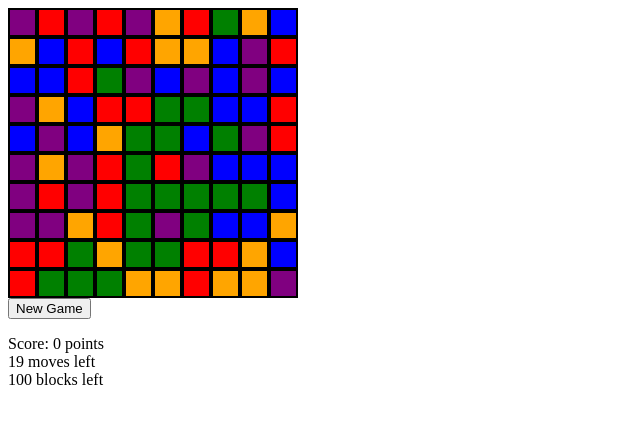
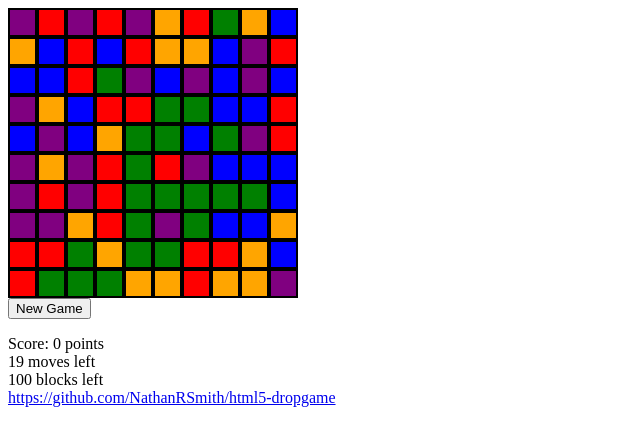
Before and after one commit to NathanRSmith/html5-dropgame, a plain HTML site: page index.html in a window 1280 px wide. Shown: the whole page, without its empty margins (0-640 px from the left). Drawn offline with Linux system fonts and the light colour scheme.

Commit message:
added gh link

```diff
--- a/index.html
+++ b/index.html
@@ -33,5 +33,7 @@
     <div id="score"></div>
     <div id="moves_left"></div>
     <div id="blocks_left"></div>
+
+    <a href="https://github.com/NathanRSmith/html5-dropgame">https://github.com/NathanRSmith/html5-dropgame</a>
 </body>
 </html>
```
